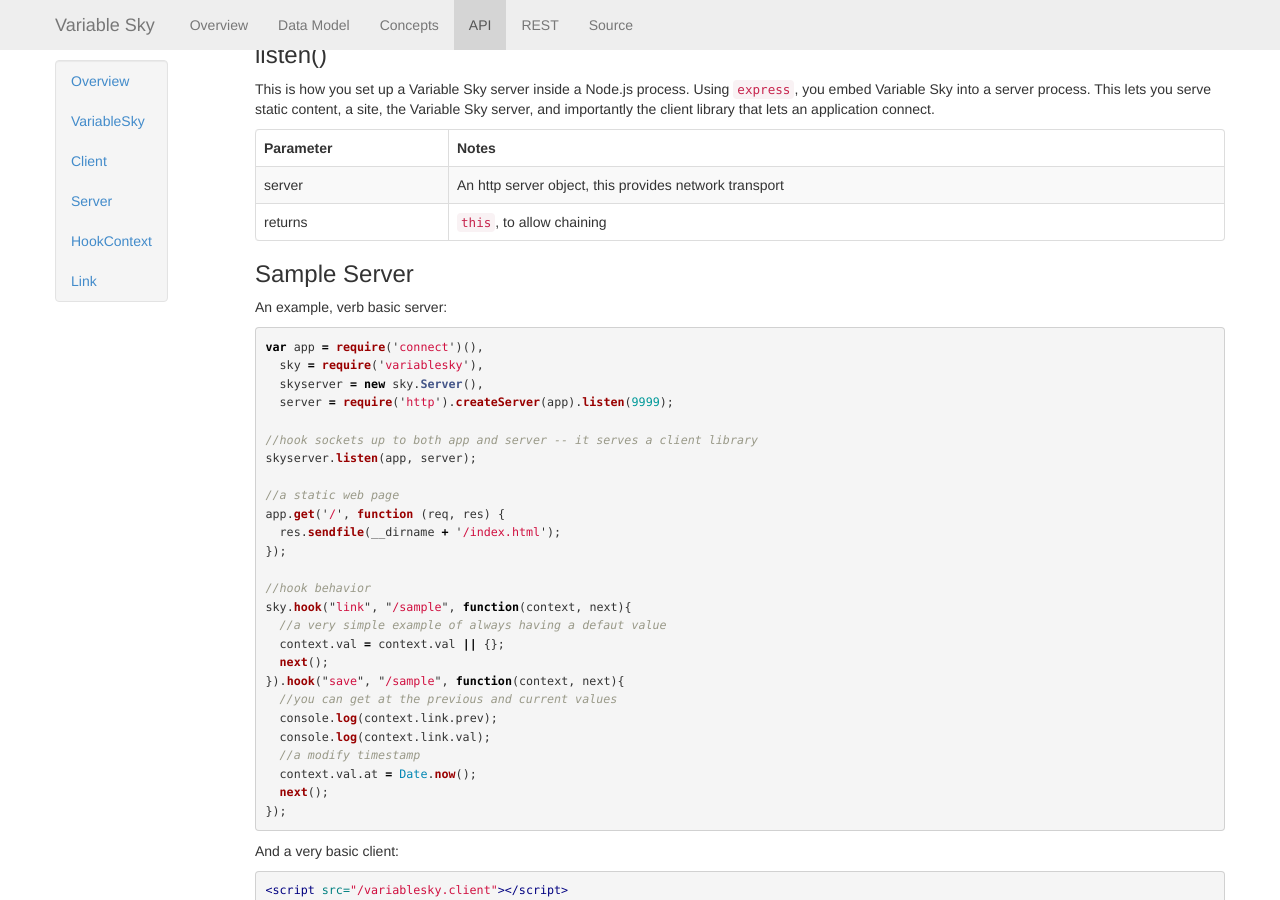
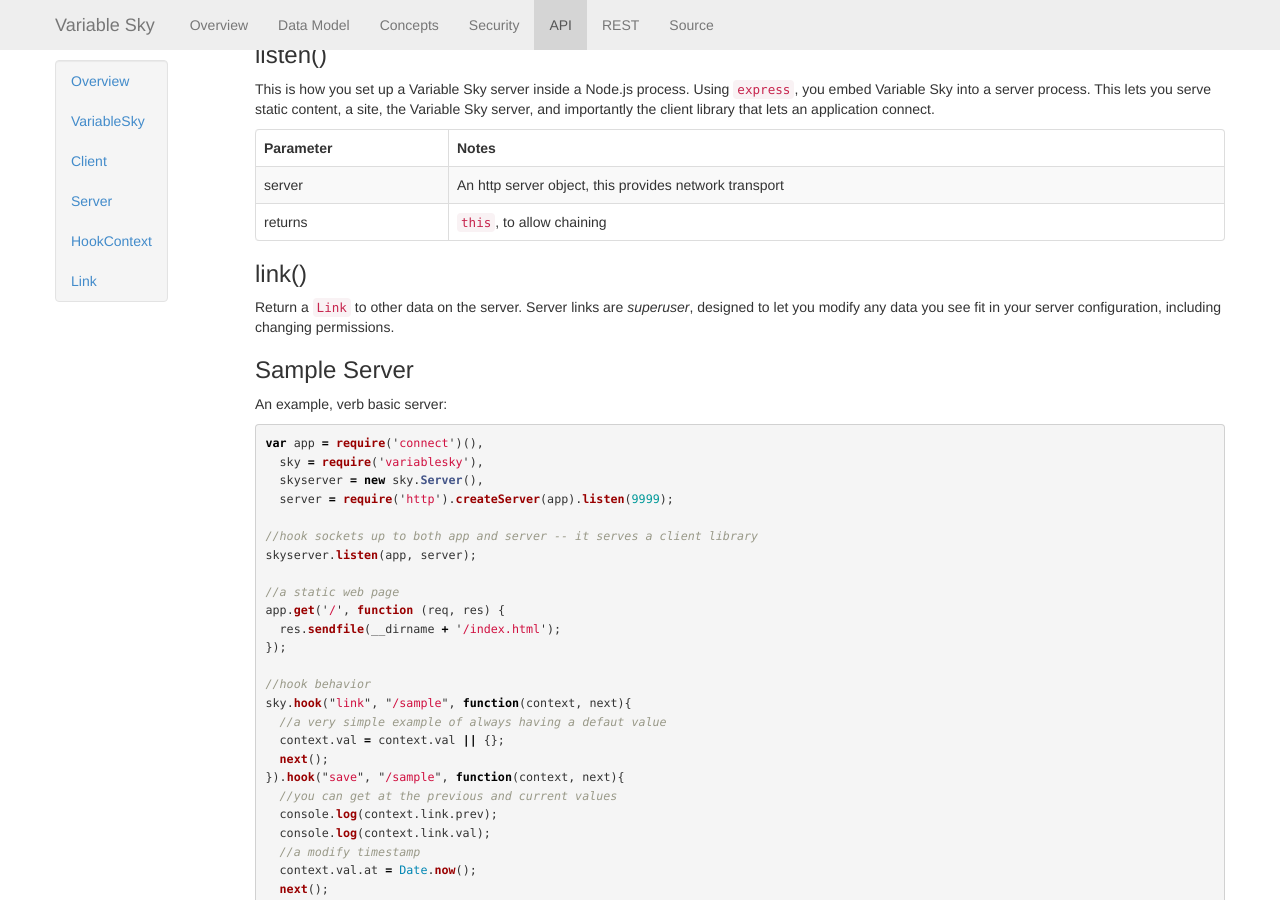
Before and after one commit to wballard/VariableSky, a Jekyll site: the page built from api.markdown, in a window 1280 px wide and 900 px high, scrolled down 4168 px. Built offline with Jekyll 4.4.1, drawn with Linux system fonts in a browser that asks for light colours; Markdown is read by kramdown in place of the engine named in the settings.

Commit message:
security notes

````diff
--- a/_includes/nav.html
+++ b/_includes/nav.html
@@ -11,6 +11,7 @@
         <li><a href="index.html">Overview</a></li>
         <li><a href="datamodel.html">Data Model</a></li>
         <li><a href="concepts.html">Concepts</a></li>
+        <li><a href="security.html">Security</a></li>
         <li><a href="api.html">API</a></li>
         <li><a href="rest.html">REST</a></li>
         <li><a href="{{site.github}}">Source</a></li>
--- a/api.markdown
+++ b/api.markdown
@@ -239,6 +239,11 @@
 |---------|-----|
 |server|An http server object, this provides network transport|
 |returns|`this`, to allow chaining|
+
+### link()
+Return a `Link` to other data on the server. Server links are
+_superuser_, designed to let you modify any data you see fit in your
+server configuration, including changing permissions.
 
 ### Sample Server
 An example, verb basic server:
--- a/index.markdown
+++ b/index.markdown
@@ -32,7 +32,6 @@
   //this callback is fired when the server returns data for your link
   //a well as any time the linked data changes from any client
 });
-
 //... your app happens here, pay attention to the variable names
 var stuff = {hi: 'mom'};
 //yep, the value from stuff
@@ -47,7 +46,6 @@
 });
 //send the variable to the sky
 usersLink.save(stuff);
-
 ```
 
 This is going to print out `{hi: 'mom'}`. **Four times**. Huh?
````
Also changed, not shown: other parts of index.markdown (+1 -1 lines), security.markdown (added, +59 -0 lines).
